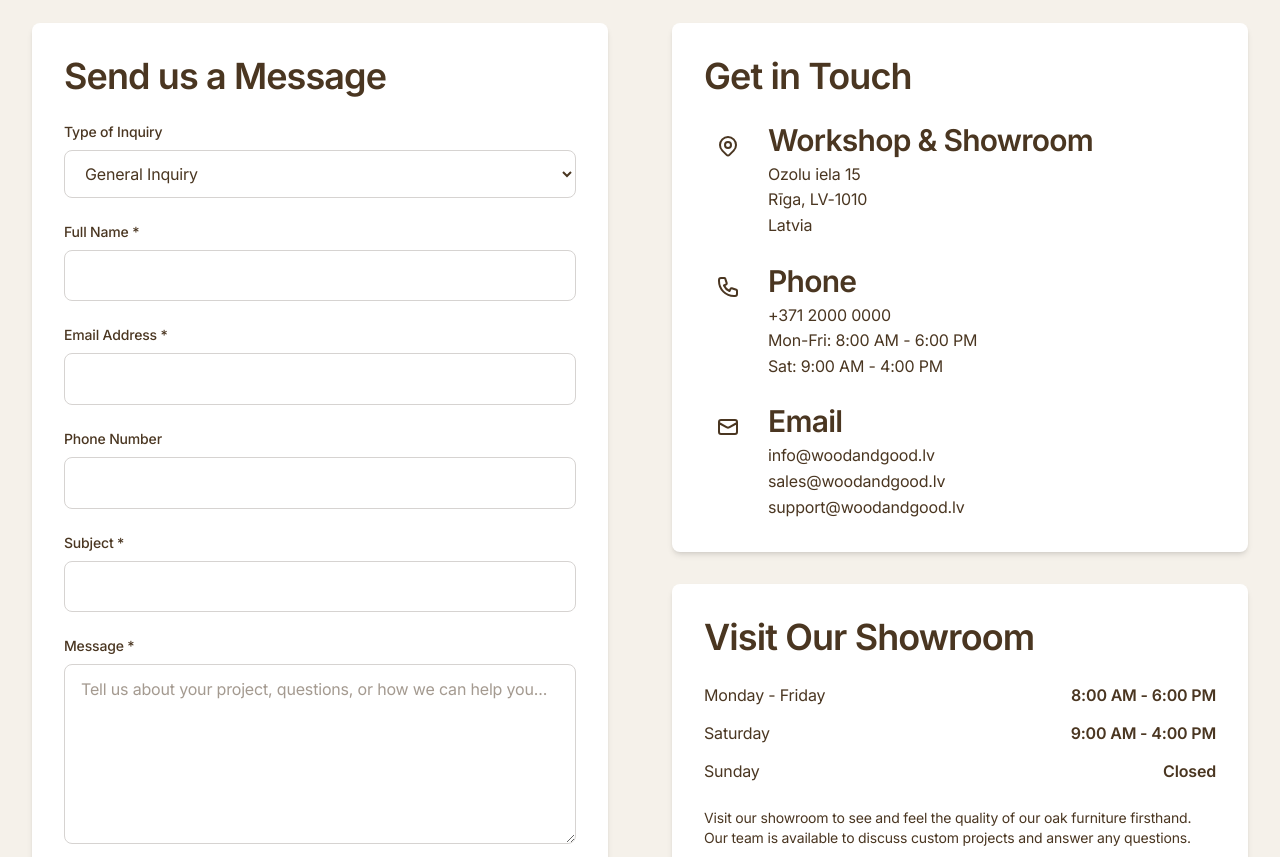
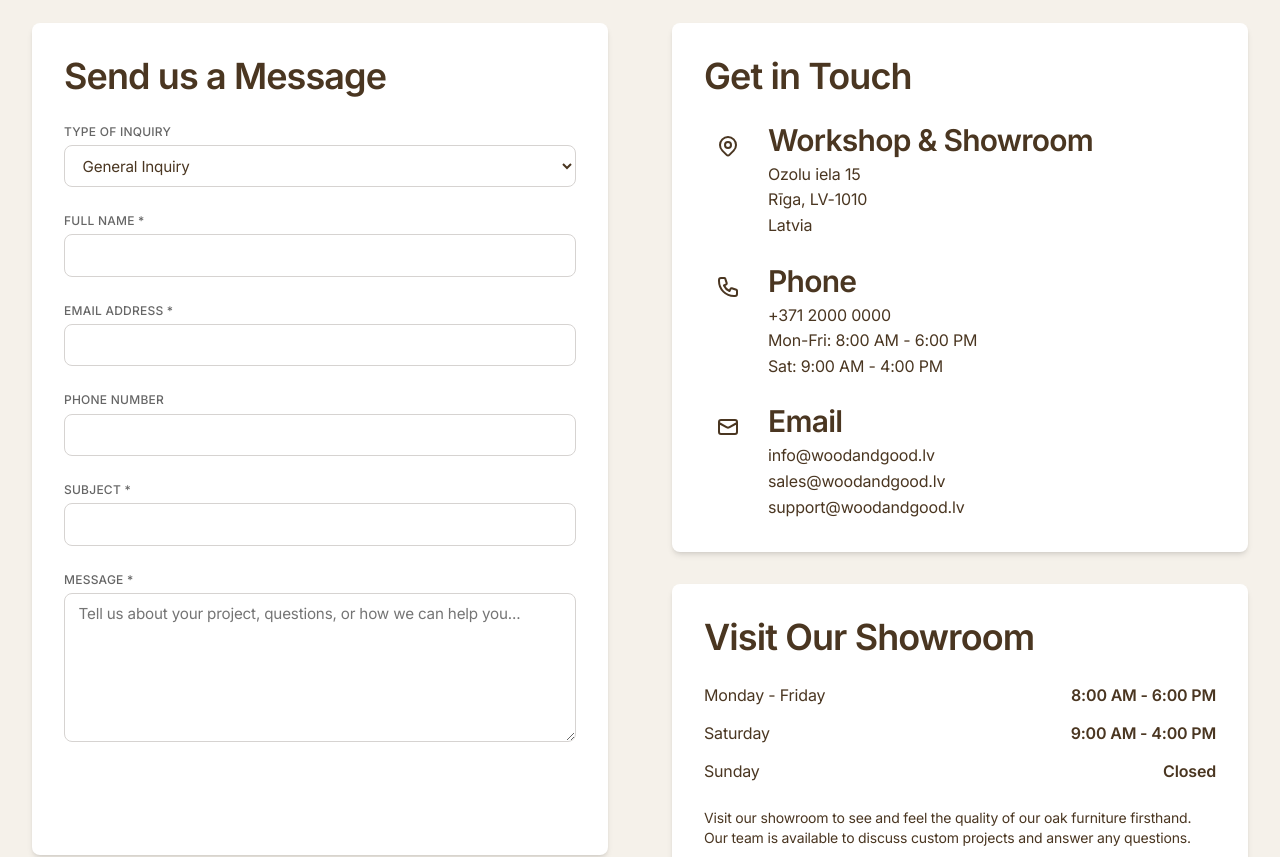
Before and after one commit to ernissmal/wood-and-good-frontend, a Next.js app: page /contact in a window 1280 px wide. Shown: the part 420-1277 px from the top of the page. Built offline with nearby package versions, Linux system fonts and the light colour scheme; no server answers.

Commit message:
Refactor form elements for improved consistency and styling across blog, categories, and contact pages

```diff
--- a/src/app/blog/page.tsx
+++ b/src/app/blog/page.tsx
@@ -59,14 +59,13 @@ export default function BlogPage() {
       <section className="bg-white border-b">
         <div className="max-w-7xl mx-auto px-4 sm:px-6 lg:px-8 py-6">
           <div className="flex flex-wrap gap-4 items-center">
-            <div className="flex items-center space-x-4">
-              <span className="text-sm font-medium text-textSecondary">Filter by:</span>
-
-              {/* Category Filter */}
+            <div className="flex items-center gap-4 flex-wrap">
+              <div>
+                <span className="form-label">Category</span>
                 <select
                   value={filters.category}
                   onChange={(e) => handleFilterChange('category', e.target.value)}
-                className="border border-gray-300 rounded-md px-3 py-1 text-sm focus:outline-none focus:ring-2 focus:ring-oak-500"
+                  className="form-control py-2 text-sm"
                 >
                   <option value="">All Categories</option>
                   {categories.map((category) => (
@@ -75,14 +74,13 @@ export default function BlogPage() {
                     </option>
                   ))}
                 </select>
-
-              {/* Featured Filter */}
-              <label className="flex items-center">
+              </div>
+              <label className="flex items-center gap-2 mt-2">
                 <input
                   type="checkbox"
                   checked={filters.featured}
                   onChange={(e) => handleFilterChange('featured', e.target.checked)}
-                  className="mr-2 text-oak-600 focus:ring-oak-500"
+                  className="h-4 w-4 rounded border border-gray-300 text-oak-600 focus:ring-oak-500"
                 />
                 <span className="text-sm text-textSecondary">Featured only</span>
               </label>
@@ -99,7 +97,7 @@ export default function BlogPage() {
 
           {/* Results Count */}
           {pagination.total > 0 && (
-            <div className="text-sm text-textSecondary mt-4">
+            <div className="filter-summary mt-4">
               Showing {((pagination.page - 1) * pagination.limit) + 1}-{Math.min(pagination.page * pagination.limit, pagination.total)} of {pagination.total} articles
             </div>
           )}
--- a/src/app/categories/table-legs/page.tsx
+++ b/src/app/categories/table-legs/page.tsx
@@ -194,27 +194,23 @@ export default function TableLegsPage() {
           <div className="grid grid-cols-1 md:grid-cols-2 lg:grid-cols-4 gap-4">
             {/* Search */}
             <div>
-              <label className="block text-sm font-medium text-oak-700 mb-1">
-                Search Table Legs
-              </label>
+              <label className="form-label">Search Table Legs</label>
               <input
                 type="text"
                 value={filters.q}
                 onChange={(e) => handleFilterChange('q', e.target.value)}
                 placeholder="Search table legs..."
-                className="w-full border border-gray-300 rounded-md px-3 py-2 focus:outline-none focus:ring-2 focus:ring-oak-500"
+                className="form-control"
               />
             </div>
 
             {/* Finish */}
             <div>
-              <label className="block text-sm font-medium text-oak-700 mb-1">
-                Finish
-              </label>
+              <label className="form-label">Finish</label>
               <select
                 value={filters.finish}
                 onChange={(e) => handleFilterChange('finish', e.target.value)}
-                className="w-full border border-gray-300 rounded-md px-3 py-2 focus:outline-none focus:ring-2 focus:ring-oak-500"
+                className="form-control"
               >
                 <option value="">All Finishes</option>
                 <option value="natural oil">Natural Oil</option>
@@ -225,13 +221,11 @@ export default function TableLegsPage() {
 
             {/* Price Range */}
             <div>
-              <label className="block text-sm font-medium text-oak-700 mb-1">
-                Max Price (€)
-              </label>
+              <label className="form-label">Max Price (€)</label>
               <select
                 value={filters.max_price || ''}
                 onChange={(e) => handleFilterChange('max_price', e.target.value ? parseInt(e.target.value) : undefined)}
-                className="w-full border border-gray-300 rounded-md px-3 py-2 focus:outline-none focus:ring-2 focus:ring-oak-500"
+                className="form-control"
               >
                 <option value="">Any Price</option>
                 <option value="150">Under €150</option>
@@ -243,13 +237,11 @@ export default function TableLegsPage() {
 
             {/* Sort */}
             <div>
-              <label className="block text-sm font-medium text-oak-700 mb-1">
-                Sort By
-              </label>
+              <label className="form-label">Sort By</label>
               <select
                 value={filters.sort}
                 onChange={(e) => handleFilterChange('sort', e.target.value)}
-                className="w-full border border-gray-300 rounded-md px-3 py-2 focus:outline-none focus:ring-2 focus:ring-oak-500"
+                className="form-control"
               >
                 <option value="featured">Featured First</option>
                 <option value="name">Name A-Z</option>
@@ -259,15 +251,15 @@ export default function TableLegsPage() {
             </div>
           </div>
 
-          <div className="flex justify-between items-center mt-4">
-            <div className="text-sm text-oak-600">
+          <div className="filter-actions">
+            <div className="filter-summary">
               {pagination.total > 0 && (
                 <>Showing {((pagination.page - 1) * pagination.limit) + 1}-{Math.min(pagination.page * pagination.limit, pagination.total)} of {pagination.total} table legs</>
               )}
             </div>
             <button
               onClick={clearFilters}
-              className="text-oak-600 hover:text-oak-800 text-sm font-medium"
+              className="filter-clear-btn"
             >
               Clear Filters
             </button>
--- a/src/app/contact/page.tsx
+++ b/src/app/contact/page.tsx
@@ -72,14 +72,12 @@ export default function ContactPage() {
               <form onSubmit={handleSubmit} className="space-y-6">
                 {/* Inquiry Type */}
                 <div>
-                  <label className="block text-sm font-medium text-textSecondary mb-2">
-                    Type of Inquiry
-                  </label>
+                  <label className="form-label">Type of Inquiry</label>
                   <select
                     name="inquiryType"
                     value={formData.inquiryType}
                     onChange={handleChange}
-                    className="w-full border border-gray-300 rounded-md px-3 py-2 focus:outline-none focus:ring-2 focus:ring-oak-500"
+                    className="form-control"
                     required
                   >
                     <option value="general">General Inquiry</option>
@@ -92,74 +90,64 @@ export default function ContactPage() {
 
                 {/* Name */}
                 <div>
-                  <label className="block text-sm font-medium text-textSecondary mb-2">
-                    Full Name *
-                  </label>
+                  <label className="form-label">Full Name *</label>
                   <input
                     type="text"
                     name="name"
                     value={formData.name}
                     onChange={handleChange}
-                    className="w-full border border-gray-300 rounded-md px-3 py-2 focus:outline-none focus:ring-2 focus:ring-oak-500"
+                    className="form-control"
                     required
                   />
                 </div>
 
                 {/* Email */}
                 <div>
-                  <label className="block text-sm font-medium text-textSecondary mb-2">
-                    Email Address *
-                  </label>
+                  <label className="form-label">Email Address *</label>
                   <input
                     type="email"
                     name="email"
                     value={formData.email}
                     onChange={handleChange}
-                    className="w-full border border-gray-300 rounded-md px-3 py-2 focus:outline-none focus:ring-2 focus:ring-oak-500"
+                    className="form-control"
                     required
                   />
                 </div>
 
                 {/* Phone */}
                 <div>
-                  <label className="block text-sm font-medium text-textSecondary mb-2">
-                    Phone Number
-                  </label>
+                  <label className="form-label">Phone Number</label>
                   <input
                     type="tel"
                     name="phone"
                     value={formData.phone}
                     onChange={handleChange}
-                    className="w-full border border-gray-300 rounded-md px-3 py-2 focus:outline-none focus:ring-2 focus:ring-oak-500"
+                    className="form-control"
                   />
                 </div>
 
                 {/* Subject */}
                 <div>
-                  <label className="block text-sm font-medium text-textSecondary mb-2">
-                    Subject *
-                  </label>
+                  <label className="form-label">Subject *</label>
                   <input
                     type="text"
                     name="subject"
                     value={formData.subject}
                     onChange={handleChange}
-                    className="w-full border border-gray-300 rounded-md px-3 py-2 focus:outline-none focus:ring-2 focus:ring-oak-500"
+                    className="form-control"
                     required
                   />
                 </div>
 
                 {/* Message */}
                 <div>
-                  <label className="block text-sm font-medium text-textSecondary mb-2">
-                    Message *
-                  </label>
+                  <label className="form-label">Message *</label>
                   <textarea
                     name="message"
                     value={formData.message}
                     onChange={handleChange}
                     rows={6}
-                    className="w-full border border-gray-300 rounded-md px-3 py-2 focus:outline-none focus:ring-2 focus:ring-oak-500"
+                    className="form-control"
                     required
                     placeholder="Tell us about your project, questions, or how we can help you..."
                   />
--- a/src/app/page.tsx
+++ b/src/app/page.tsx
@@ -300,7 +300,7 @@ export default function Home() {
               <input
                 type="email"
                 placeholder="Enter your email address"
-                className="flex-1 px-6 py-4 rounded-xl text-textPrimary bg-white border-0 focus:ring-2 focus:ring-oak-400 focus:outline-none text-lg"
+                className="form-control flex-1 !px-6 !py-4 !text-lg border-0 focus:ring-2 focus:ring-oak-400 focus:outline-none"
                 required
               />
               <button
```
Also changed, not shown: src/app/categories/tabletops/page.tsx (+13 -23 lines). Lines whose indentation alone changed are shown as unchanged.
